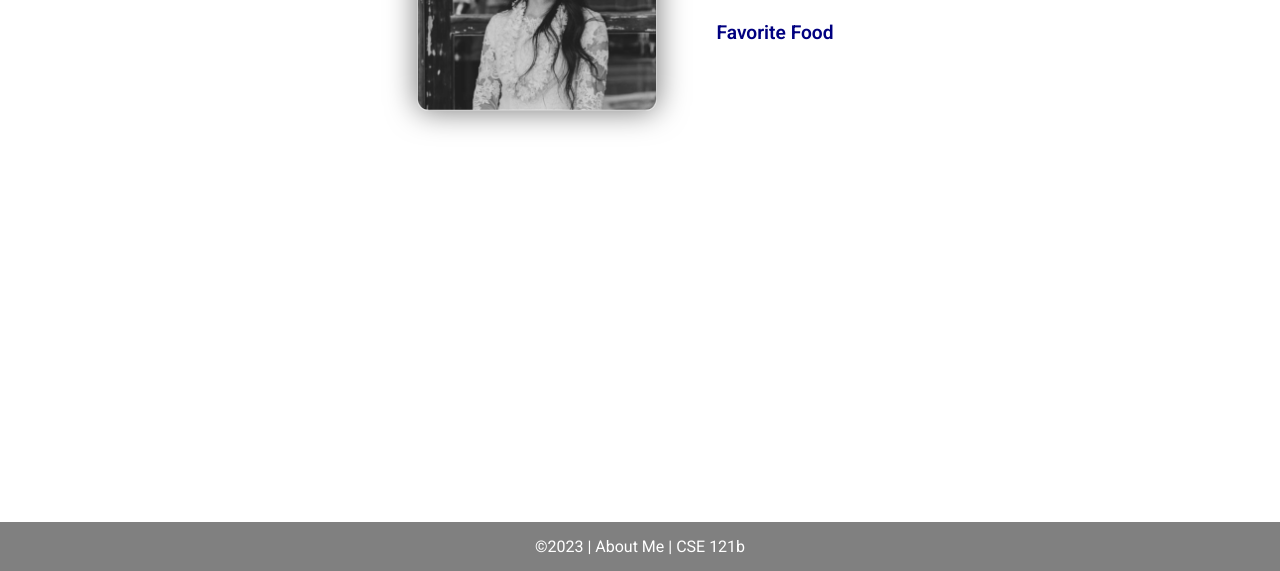
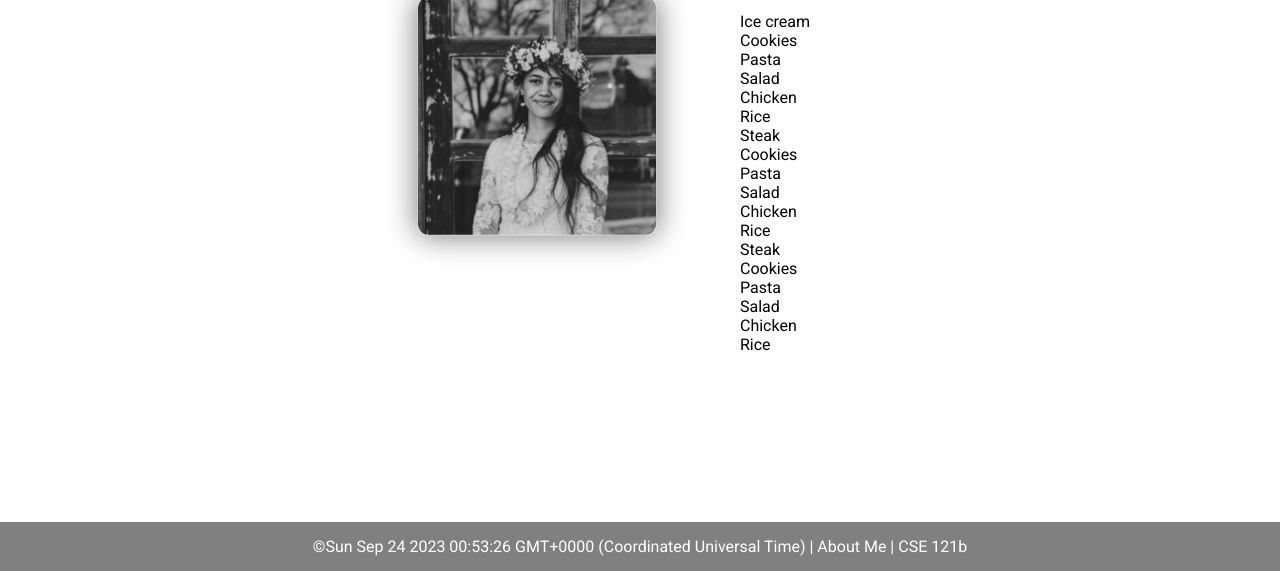
Before and after one commit to Anzehlat/cse121b, a plain HTML site: page index.html in a window 1280 px wide. Shown: the part 229-800 px from the top of the page. Drawn offline with Linux system fonts and the light colour scheme.

Commit message:
Fixed the array section

```diff
--- a/index.html
+++ b/index.html
@@ -26,7 +26,7 @@
   </nav>
   <main id="home">
     <picture>
-      <img src="images/ProfilePic.jpg" alt="Placeholder Image">
+      <img id ="ProfilePic" src="images/ProfilePic.jpg" alt="Placeholder Image">
     </picture>
     <section>
       <h1>About Me</h1>
--- a/scripts/w02-task.js
+++ b/scripts/w02-task.js
@@ -4,34 +4,29 @@
 
 /* Step 2 - Variables */
 let fullName = "Anzehla Wolfley";
-let currentYear = "";
+let currentYear = Date();
 let profilePicture = "images/ProfilePic.jpg";
 
 /* Step 3 - Element Variables */
 const nameElement = document.getElementById("name");
 const foodElement = document.getElementById("food");
 const yearElement = document.querySelector("#year");
-const imageElement = document.getElementById("images/ProfilePic.jpg");
+const imageElement = document.getElementById("ProfilePic");
 
 /* Step 4 - Adding Content */
 nameElement.innerHTML = "<strong>Anzehla Wolfley</strong>";
-yearElement.textContent = "2023";
+yearElement.textContent = currentYear;
 imageElement.setAttribute('src', profilePicture);
 const altText = `Profile image of ${fullName}`;
 imageElement.setAttribute('alt', altText);
 
-
-
 /* Step 5 - Array */
-let favFoods = [Icecream, Cookies, Pasta, Salad, Chicken, Rice];
-let favoriteFood = "Steak";
-favoriteFood.push(favFoods);
-
-// Append the updated content to the existing content in the "food" element with a line break
-foodElement.innerHTML += `<br>${favFoods}`;
-favFoods.shift(); // Removes the first element from the Sweets array
-// Append the modified Sweets array with a line break
-foodElement.innerHTML += `<br>My favorite foods (updated): ${favFoods.join(", ")}`;
-favFoods.pop(); // Removes the last element from the Sweets array
-// Append the final modified Sweets array with a line break
-foodElement.innerHTML += `<br>My favorite foods (updated): ${favFoods.join(", ")}`;
+const food = ["Ice cream", "Cookies", "Pasta", "Salad", "Chicken", "Rice"]
+foodElement.innerHTML = `${food.join('<br>')}`;
+const anotherFood = "Steak";
+food.push(anotherFood);
+foodElement.innerHTML += `<br>${anotherFood}`;
+food.shift();
+foodElement.innerHTML += `<br>${food.join('<br>')}`;
+food.pop();
+foodElement.innerHTML += `<br>${food.join('<br>')}`;
```
